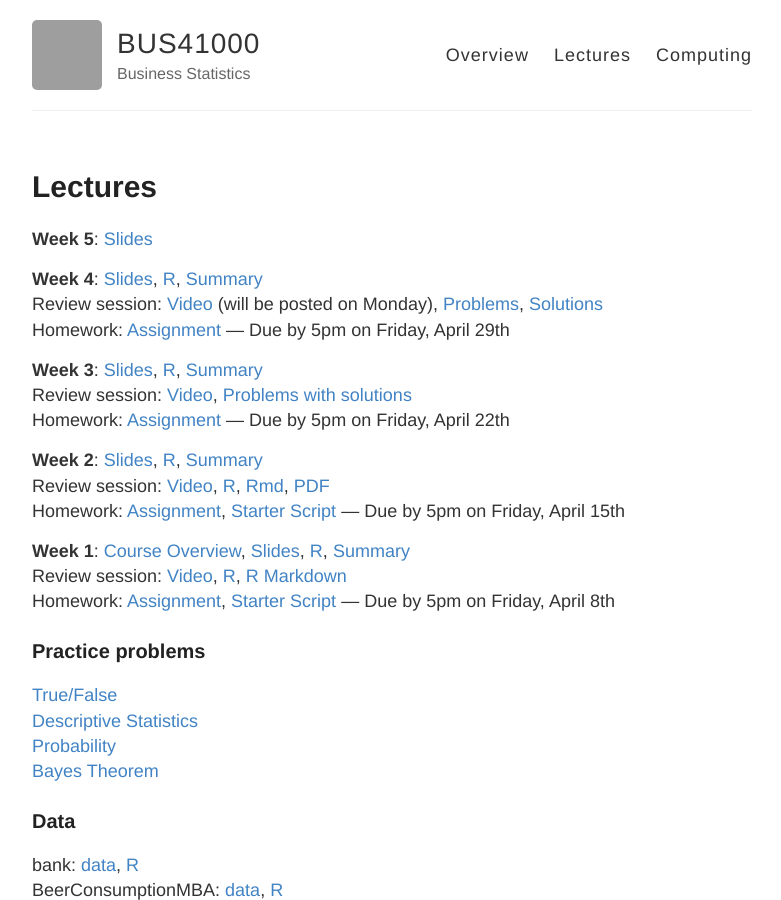
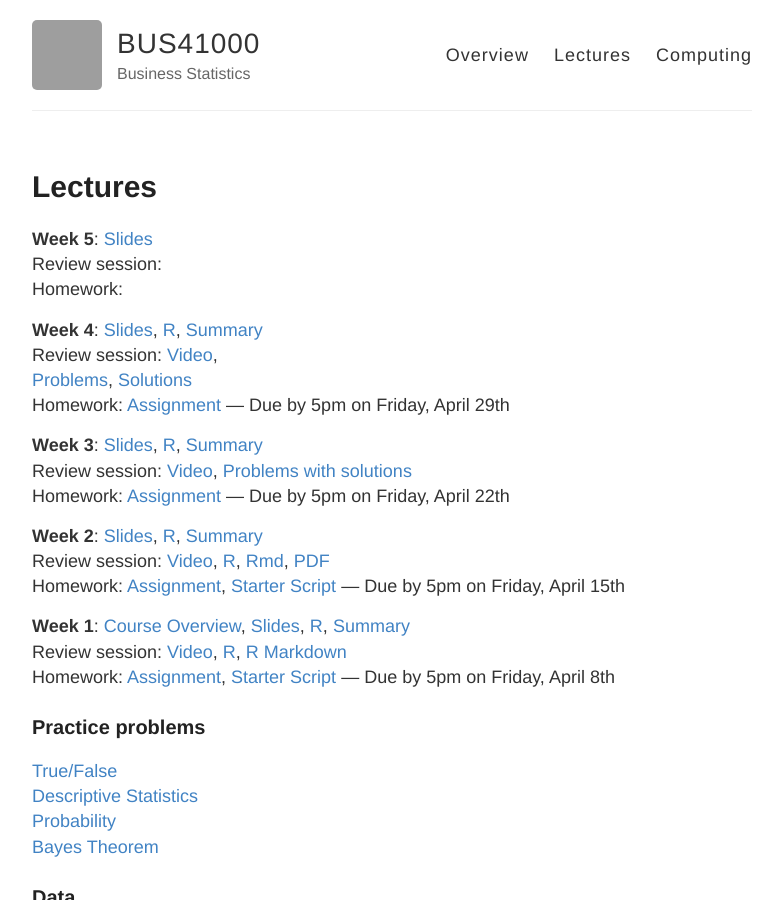
Before and after one commit to mlakolar/BUS41000, a Jekyll site: the page built from lectures.md, in a window 1280 px wide and 900 px high. Shown: the whole window, without its empty margins (248-1029 px from the left). Built offline with Jekyll 4.4.1, drawn with Linux system fonts in a browser that asks for light colours; grey boxes are pictures that could not be loaded.

Commit message:
Update lectures.md

```diff
--- a/lectures.md
+++ b/lectures.md
@@ -6,13 +6,16 @@ permalink: /lectures/
 
 **Week 5**:
 [Slides](https://github.com/mlakolar/BUS41000/raw/master/slides/05_lecture.pdf)
+Review session:
+Homework:
+
 
 **Week 4**:
 [Slides](https://github.com/mlakolar/BUS41000/raw/master/slides/04_lecture.pdf),
 [R](https://github.com/mlakolar/BUS41000/raw/master/slides/04_code.R),
 [Summary](https://github.com/mlakolar/BUS41000/raw/master/slides/04_summary.pdf)
 Review session:
-[Video]() (will be posted on Monday),
+[Video](https://media.chicagobooth.edu/Mediasite6/Play/ea4aad7c9f624730b7822e38be48fb2f1d),
 [Problems](https://piazza.com/class_profile/get_resource/ihbf4oo8gc36od/incavabe1dq2i6),
 [Solutions](https://piazza.com/class_profile/get_resource/ihbf4oo8gc36od/inf8dhzld0x6fw)
 Homework:
```
